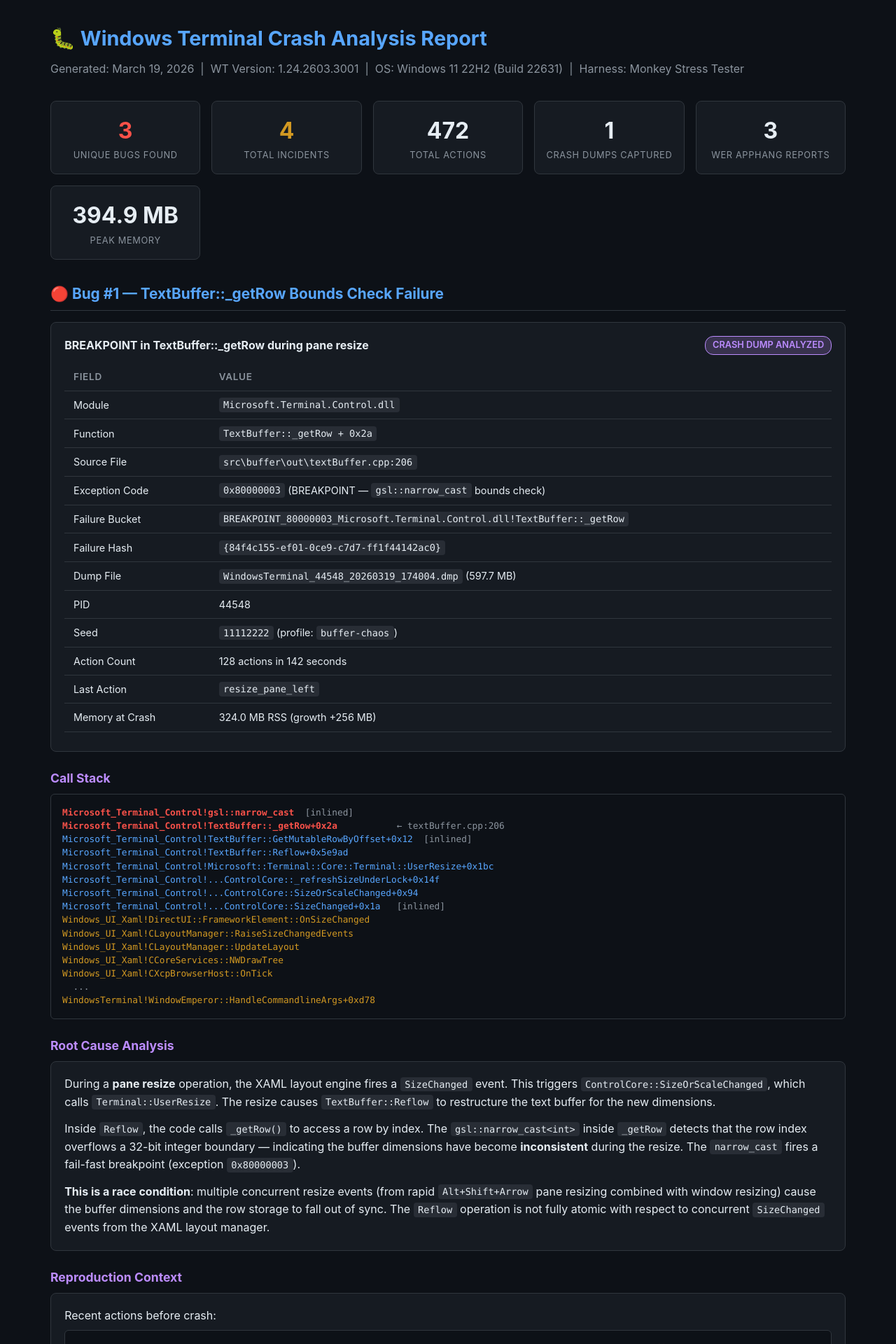
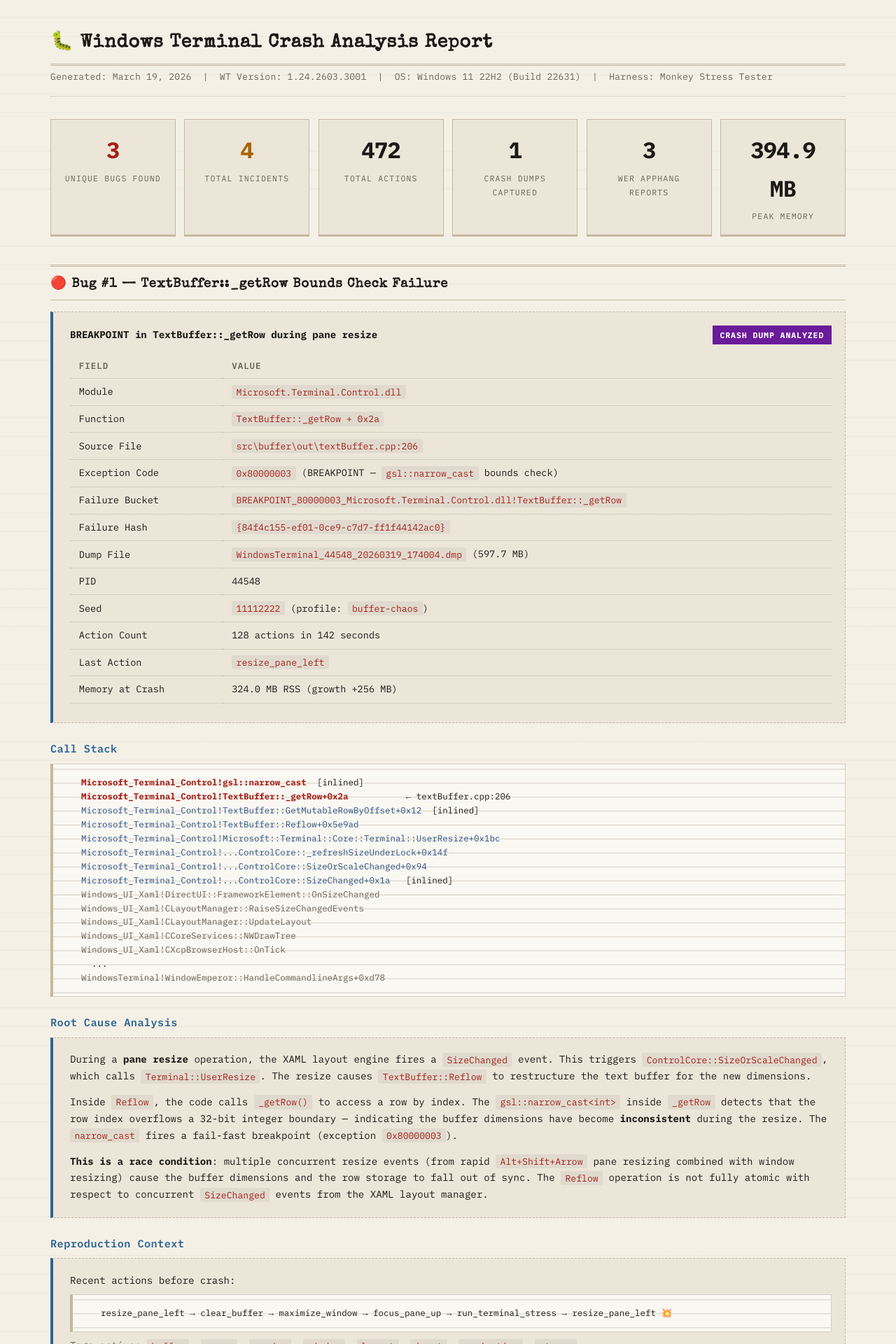
Before and after one commit to Treit/treit.github.io, a Jekyll site: the page misc/wt-crash-report.html, which Jekyll copies as it is, in a window 1280 px wide. Shown: the top 1920 px of the page at 70% size. Built offline with Jekyll 4.4.1, drawn with Linux system fonts in a browser that asks for light colours.

Commit message:
Restyle crash report with retro teletype printout aesthetic
Switch from dark corporate theme to light-mode teletype/printout style:
- Warm cream paper background with subtle ruled lines
- IBM Plex Mono and Special Elite typewriter fonts
- Lined-paper printout style for code blocks with margin bar
- Dashed borders, square corners, box-drawing call chains
- Solid-fill badges, double-rule section separators
- Ink-on-paper color palette throughout

Co-authored-by: Copilot <223556219+Copilot@users.noreply.github.com>

```diff
--- a/misc/wt-crash-report.html
+++ b/misc/wt-crash-report.html
@@ -5,37 +5,92 @@
 <meta name="viewport" content="width=device-width, initial-scale=1.0">
 <title>Windows Terminal Crash Analysis Report</title>
 <style>
+  @import url('https://fonts.googleapis.com/css2?family=IBM+Plex+Mono:ital,wght@0,300;0,400;0,500;0,600;0,700;1,400&family=Special+Elite&display=swap');
+
   :root {
-    --bg: #0d1117;
-    --surface: #161b22;
-    --border: #30363d;
-    --text: #e6edf3;
-    --text-dim: #8b949e;
-    --accent: #58a6ff;
-    --red: #f85149;
-    --orange: #d29922;
-    --green: #3fb950;
-    --purple: #bc8cff;
+    --bg: #f5f0e6;
+    --surface: #ece6d9;
+    --border: #c4b89e;
+    --text: #1c1916;
+    --text-dim: #6b6358;
+    --accent: #2a6496;
+    --red: #a52019;
+    --orange: #a86400;
+    --green: #2e7d32;
+    --purple: #6a1b9a;
+    --printout-bg: #faf8f3;
+    --printout-rule: #d6cfc2;
   }
+
   * { box-sizing: border-box; margin: 0; padding: 0; }
+
   body {
-    font-family: -apple-system, BlinkMacSystemFont, 'Segoe UI', Helvetica, Arial, sans-serif;
+    font-family: 'IBM Plex Mono', 'Courier New', Courier, monospace;
     background: var(--bg);
+    background-image:
+      repeating-linear-gradient(
+        0deg,
+        transparent,
+        transparent calc(1.7rem - 1px),
+        rgba(170, 158, 136, 0.10) calc(1.7rem - 1px),
+        rgba(170, 158, 136, 0.10) 1.7rem
+      );
     color: var(--text);
-    line-height: 1.6;
-    padding: 2rem;
+    line-height: 1.7;
+    padding: 2.5rem 2rem;
     max-width: 1200px;
     margin: 0 auto;
+    font-size: 0.88rem;
   }
-  h1 { color: var(--accent); font-size: 1.8rem; margin-bottom: 0.5rem; }
-  h2 { color: var(--accent); font-size: 1.3rem; margin: 2rem 0 1rem; border-bottom: 1px solid var(--border); padding-bottom: 0.4rem; }
-  h3 { color: var(--purple); font-size: 1.1rem; margin: 1.5rem 0 0.5rem; }
-  .subtitle { color: var(--text-dim); margin-bottom: 2rem; }
+
+  h1 {
+    font-family: 'Special Elite', 'Courier New', monospace;
+    color: var(--text);
+    font-size: 1.65rem;
+    letter-spacing: 0.04em;
+    margin-bottom: 0.3rem;
+  }
+  h1::after {
+    content: '';
+    display: block;
+    margin-top: 0.4rem;
+    border-bottom: 3px double var(--border);
+  }
+
+  h2 {
+    font-family: 'Special Elite', 'Courier New', monospace;
+    color: var(--text);
+    font-size: 1.15rem;
+    margin: 2.5rem 0 1rem;
+    letter-spacing: 0.05em;
+    border-top: 3px double var(--border);
+    border-bottom: 1px solid var(--border);
+    padding: 0.6rem 0 0.4rem;
+  }
+
+  h3 {
+    color: var(--accent);
+    font-size: 0.95rem;
+    margin: 1.5rem 0 0.5rem;
+    font-weight: 600;
+    letter-spacing: 0.03em;
+  }
+
+  .subtitle {
+    color: var(--text-dim);
+    margin-bottom: 2rem;
+    font-size: 0.82rem;
+    letter-spacing: 0.015em;
+    border-bottom: 1px dotted var(--border);
+    padding-bottom: 1rem;
+  }
+
   .card {
     background: var(--surface);
-    border: 1px solid var(--border);
-    border-radius: 8px;
-    padding: 1.2rem;
+    border: 1px dashed var(--border);
+    border-left: 4px solid var(--accent);
+    border-radius: 0;
+    padding: 1.2rem 1.2rem 1.2rem 1.5rem;
     margin-bottom: 1rem;
   }
   .card-header {
@@ -44,58 +99,93 @@
     align-items: center;
     margin-bottom: 0.8rem;
   }
+
   .badge {
     display: inline-block;
     padding: 0.15rem 0.6rem;
-    border-radius: 12px;
-    font-size: 0.8rem;
-    font-weight: 600;
+    border-radius: 0;
+    font-size: 0.72rem;
+    font-weight: 700;
+    letter-spacing: 0.08em;
+    text-transform: uppercase;
+    font-family: 'IBM Plex Mono', 'Courier New', monospace;
   }
-  .badge-crash { background: rgba(248,81,73,0.2); color: var(--red); border: 1px solid var(--red); }
-  .badge-hang { background: rgba(210,153,34,0.2); color: var(--orange); border: 1px solid var(--orange); }
-  .badge-dump { background: rgba(188,140,255,0.2); color: var(--purple); border: 1px solid var(--purple); }
-  .badge-ok { background: rgba(63,185,80,0.2); color: var(--green); border: 1px solid var(--green); }
+  .badge-crash { background: var(--red); color: #fff; border: 1px solid var(--red); }
+  .badge-hang  { background: var(--orange); color: #fff; border: 1px solid var(--orange); }
+  .badge-dump  { background: var(--purple); color: #fff; border: 1px solid var(--purple); }
+  .badge-ok    { background: var(--green); color: #fff; border: 1px solid var(--green); }
+
   table { width: 100%; border-collapse: collapse; margin: 0.5rem 0; }
-  th, td { text-align: left; padding: 0.5rem 0.8rem; border-bottom: 1px solid var(--border); }
-  th { color: var(--text-dim); font-weight: 600; font-size: 0.85rem; text-transform: uppercase; letter-spacing: 0.05em; }
-  td { font-size: 0.9rem; }
+  th, td { text-align: left; padding: 0.45rem 0.8rem; border-bottom: 1px dotted var(--border); }
+  th { color: var(--text-dim); font-weight: 600; font-size: 0.78rem; text-transform: uppercase; letter-spacing: 0.08em; }
+  td { font-size: 0.85rem; }
+
   code {
-    background: rgba(110,118,129,0.2);
-    padding: 0.15rem 0.4rem;
-    border-radius: 4px;
-    font-family: 'Cascadia Code', 'Fira Code', 'Consolas', monospace;
-    font-size: 0.85rem;
+    background: rgba(0, 0, 0, 0.05);
+    padding: 0.1rem 0.4rem;
+    border-radius: 2px;
+    font-family: 'IBM Plex Mono', 'Courier New', monospace;
+    font-size: 0.82rem;
+    color: var(--red);
   }
+
   pre {
-    background: #0d1117;
-    border: 1px solid var(--border);
-    border-radius: 6px;
-    padding: 1rem;
+    background: var(--printout-bg);
+    border: 1px solid var(--printout-rule);
+    border-left: 4px solid var(--border);
+    border-radius: 0;
+    padding: 1rem 1.2rem 1rem 2.5rem;
     overflow-x: auto;
-    font-family: 'Cascadia Code', 'Fira Code', 'Consolas', monospace;
-    font-size: 0.8rem;
-    line-height: 1.5;
-    color: var(--text-dim);
+    font-family: 'IBM Plex Mono', 'Courier New', monospace;
+    font-size: 0.78rem;
+    line-height: 1.6;
+    color: var(--text);
     margin: 0.5rem 0;
+    position: relative;
+    background-image:
+      repeating-linear-gradient(
+        0deg,
+        transparent,
+        transparent calc(1.6em - 1px),
+        var(--printout-rule) calc(1.6em - 1px),
+        var(--printout-rule) 1.6em
+      );
+    background-size: 100% 1.6em;
+    background-position: 0 0.4rem;
   }
   pre .highlight { color: var(--red); font-weight: bold; }
-  pre .fn { color: var(--accent); }
-  pre .module { color: var(--orange); }
+  pre .fn { color: #2c5282; }
+  pre .module { color: var(--text-dim); }
+  pre code { background: none; color: inherit; padding: 0; }
+
   .stats-grid {
     display: grid;
-    grid-template-columns: repeat(auto-fit, minmax(180px, 1fr));
-    gap: 1rem;
+    grid-template-columns: repeat(auto-fit, minmax(170px, 1fr));
+    gap: 0.8rem;
     margin: 1rem 0;
   }
   .stat-box {
     background: var(--surface);
     border: 1px solid var(--border);
-    border-radius: 8px;
+    border-bottom: 3px solid var(--border);
+    border-radius: 0;
     padding: 1rem;
     text-align: center;
   }
-  .stat-value { font-size: 2rem; font-weight: 700; }
-  .stat-label { color: var(--text-dim); font-size: 0.8rem; text-transform: uppercase; letter-spacing: 0.05em; }
+  .stat-value {
+    font-size: 2rem;
+    font-weight: 700;
+    font-family: 'IBM Plex Mono', 'Courier New', monospace;
+    letter-spacing: -0.02em;
+  }
+  .stat-label {
+    color: var(--text-dim);
+    font-size: 0.72rem;
+    text-transform: uppercase;
+    letter-spacing: 0.1em;
+    margin-top: 0.2rem;
+  }
+
   .timeline {
     position: relative;
     padding-left: 2rem;
@@ -108,47 +198,72 @@
     top: 0;
     bottom: 0;
     width: 2px;
-    background: var(--border);
+    background: repeating-linear-gradient(
+      to bottom,
+      var(--border) 0px,
+      var(--border) 4px,
+      transparent 4px,
+      transparent 8px
+    );
   }
   .timeline-event {
     position: relative;
     margin-bottom: 1.2rem;
   }
   .timeline-event::before {
-    content: '';
+    content: '▸';
     position: absolute;
-    left: -1.65rem;
-    top: 0.5rem;
-    width: 10px;
-    height: 10px;
-    border-radius: 50%;
-    background: var(--red);
-    border: 2px solid var(--bg);
+    left: -1.85rem;
+    top: 0.1rem;
+    font-size: 1rem;
+    color: var(--red);
+    background: none;
+    border: none;
+    width: auto;
+    height: auto;
+    border-radius: 0;
   }
-  .timeline-event.hang::before { background: var(--orange); }
-  .timeline-event.ok::before { background: var(--green); }
-  .timeline-time { color: var(--text-dim); font-size: 0.8rem; }
+  .timeline-event.hang::before { color: var(--orange); }
+  .timeline-event.ok::before { color: var(--green); }
+  .timeline-time { color: var(--text-dim); font-size: 0.78rem; }
+
   .callchain { margin: 0.5rem 0; padding-left: 0; list-style: none; }
-  .callchain li { padding: 0.2rem 0; font-size: 0.85rem; font-family: 'Cascadia Code', monospace; }
-  .callchain li::before { content: '→ '; color: var(--text-dim); }
-  .callchain li:first-child::before { content: '💥 '; }
+  .callchain li { padding: 0.2rem 0; font-size: 0.82rem; font-family: 'IBM Plex Mono', 'Courier New', monospace; }
+  .callchain li::before { content: '├─ '; color: var(--text-dim); }
+  .callchain li:last-child::before { content: '└─ '; color: var(--text-dim); }
+  .callchain li:first-child::before { content: '╔═ '; color: var(--red); }
   .callchain .fault { color: var(--red); font-weight: bold; }
+
   .verdict {
-    background: rgba(248,81,73,0.1);
-    border: 1px solid var(--red);
-    border-radius: 8px;
+    background: rgba(165, 32, 25, 0.06);
+    border: 2px solid var(--red);
+    border-left: 6px solid var(--red);
+    border-radius: 0;
     padding: 1.5rem;
     margin: 1.5rem 0;
   }
   .verdict h3 { color: var(--red); margin-top: 0; }
+
   .recommendation {
-    background: rgba(88,166,255,0.1);
-    border: 1px solid var(--accent);
-    border-radius: 8px;
+    background: rgba(42, 100, 150, 0.06);
+    border: 1px dashed var(--accent);
+    border-left: 4px solid var(--accent);
+    border-radius: 0;
     padding: 1rem;
     margin: 0.5rem 0;
   }
-  footer { color: var(--text-dim); font-size: 0.8rem; margin-top: 3rem; border-top: 1px solid var(--border); padding-top: 1rem; }
+
+  footer {
+    color: var(--text-dim);
+    font-size: 0.75rem;
+    margin-top: 3rem;
+    border-top: 3px double var(--border);
+    padding-top: 1rem;
+    letter-spacing: 0.02em;
+  }
+
+  a { color: var(--accent); }
+  a:hover { text-decoration: underline; }
 </style>
 </head>
 <body>
```
